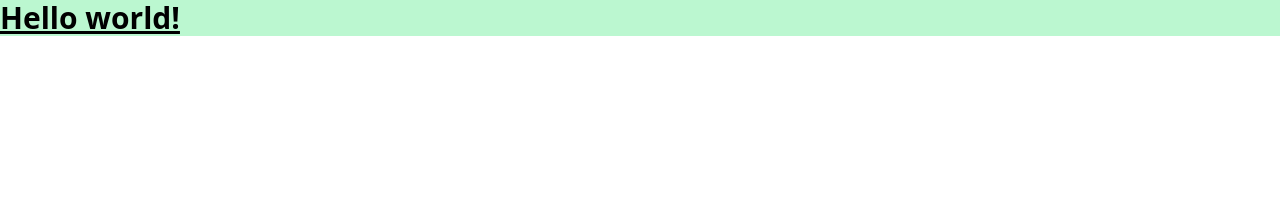
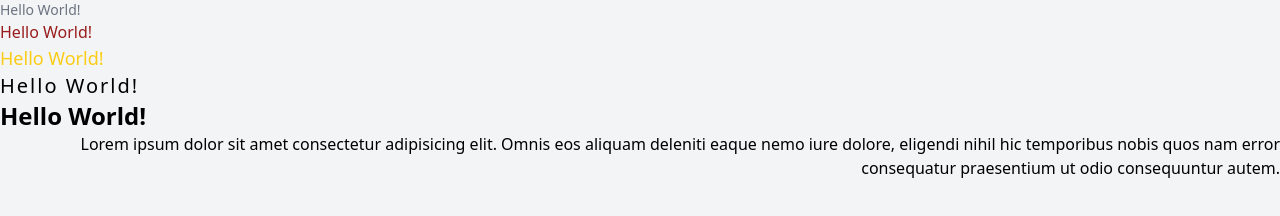
Before and after one commit to edusiles/byronTailwind, a website: page src/index.html in a window 1280 px wide. Drawn offline with Linux system fonts and the light colour scheme.

Commit message:
Fontes e Cores

```diff
--- a/src/index.html
+++ b/src/index.html
@@ -4,11 +4,17 @@
       <meta charset="UTF-8">
       <meta name="viewport" content="width=device-width, initial-scale=1.0">
       <link href="./output.css" rel="stylesheet">
-      <title>Tailwindcss</title>
+      <title>Tailwind CSS</title>
    </head>
-   <body>
-      <h1 class="text-3xl font-bold underline bg-green-200">
-         Hello world!
-      </h1>
+   <body class="bg-gray-100">
+      <h2 class="text-sm text-gray-500">Hello World!</h2>
+      <h2 class="text-base text-red-800">Hello World!</h2>
+      <h2 class="text-lg text-yellow-400">Hello World!</h2>
+      <h2 class="text-xl tracking-widest">Hello World!</h2>
+      <h2 class="text-2xl font-black">Hello World!</h2>
+
+      <p class="text-right">
+         Lorem ipsum dolor sit amet consectetur adipisicing elit. Omnis eos aliquam deleniti eaque nemo iure dolore, eligendi nihil hic temporibus nobis quos nam error consequatur praesentium ut odio consequuntur autem.
+      </p>
    </body>
 </html>
```
Also changed, not shown: src/output.css.
